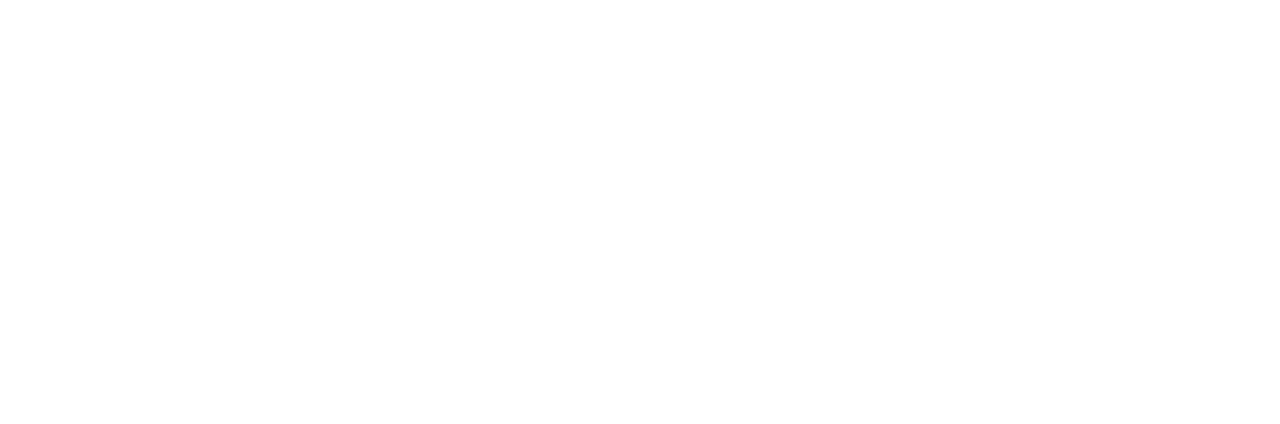
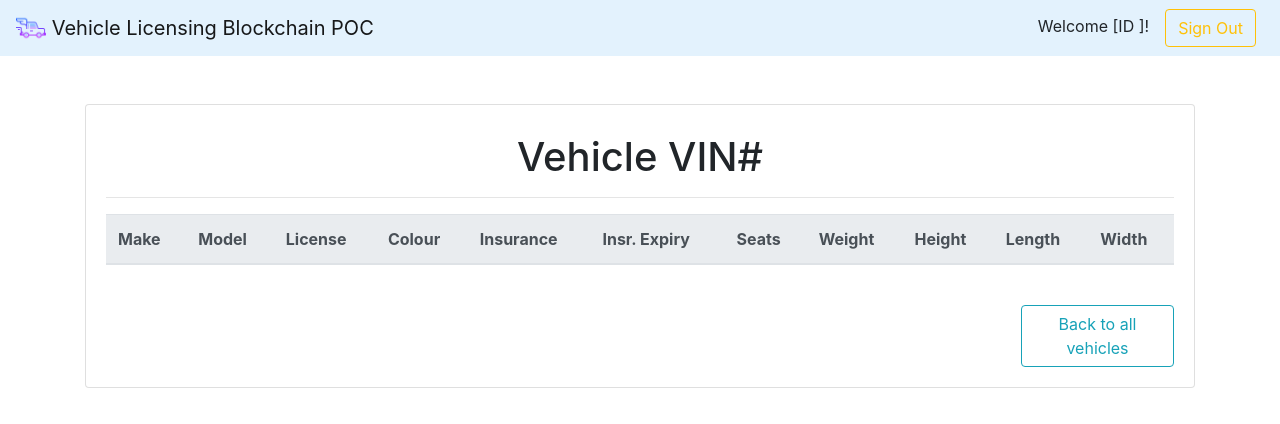
Before and after one commit to KayaCanOntario/HyperledgerPOC, an Angular app: page /police/police-details in a window 1280 px wide. Before the commit this address led to /. Shown: the top 424 px of the page. Built offline with nearby package versions, Linux system fonts and the light colour scheme; no server answers.

Commit message:
view details for police

```diff
--- a/src/app/app-routing.module.ts
+++ b/src/app/app-routing.module.ts
@@ -9,6 +9,7 @@
 import { PoliceHubViewVehiclesComponent } from './police-hub-view-vehicles/police-hub-view-vehicles.component';
 import { PoliceHubImpoundComponent } from './police-hub-impound/police-hub-impound.component';
 import { PoliceHubReportComponent } from './police-hub-report/police-hub-report.component';
+import { PoliceHubViewDetailsComponent} from './police-hub-view-details/police-hub-view-details.component';
 import { ManufaturerHubComponent } from './manufaturer-hub/manufaturer-hub.component';
 import { CarOwnerCarNewComponent } from './car-owner-car-new/car-owner-car-new.component';
 import { ManufaturerHubNewCarComponent } from './manufaturer-hub-new-car/manufaturer-hub-new-car.component';
@@ -35,6 +36,7 @@
   { path: 'police/police-impound', component: PoliceHubImpoundComponent },
   { path: 'police/police-view', component: PoliceHubViewVehiclesComponent },
   { path: 'police/police-report', component: PoliceHubReportComponent },
+  { path: 'police/police-details', component: PoliceHubViewDetailsComponent},
   { path: 'manufacturer', component: ManufaturerHubComponent },
   { path: 'manufacturer/new-car', component: ManufaturerHubNewCarComponent },
   { path: 'manufacturer/view-car', component: ManufaturerHubCarInfoComponent },
--- a/src/app/app.module.ts
+++ b/src/app/app.module.ts
@@ -26,6 +26,7 @@
 import { HttpClientModule, HTTP_INTERCEPTORS, HttpClient } from '@angular/common/http';
 import { HttpClientInterceptor } from './interceptor/http-client.interceptor';
 import { ZmockDataComponent } from './zmock-data/zmock-data.component';
+import { PoliceHubViewDetailsComponent } from './police-hub-view-details/police-hub-view-details.component';
 
 
 
@@ -50,7 +51,8 @@
     ManufaturerHubCarInfoComponent,
     ManufaturerHubOrderRequestsComponent,
     ManufaturerHubStockComponent,
-    ZmockDataComponent
+    ZmockDataComponent,
+    PoliceHubViewDetailsComponent
 
   ],
   imports: [
--- a/src/app/car-owner-hub/car-owner-hub.component.html
+++ b/src/app/car-owner-hub/car-owner-hub.component.html
@@ -46,7 +46,8 @@
               <td>{{row.make}} {{row.model}}</td>
               <td>{{row.plate}}</td>
               <td>{{row.colour}}</td>
-              <td>{{row.status}}</td>
+              <td ><span *ngIf="row.status!='Active (Suspicious)'">{{row.status}}</span>
+              <span *ngIf="row.status=='Active (Suspicious)'">Active</span></td>
               <td>{{row.insurance}}</td>
               <td>
                 <button [routerLink]="['/car-owner/car-info']" [queryParams]="{ID:row.VIN}" type="button" class="btn btn-link">View</button>
--- a/src/app/manufaturer-hub-stock/manufaturer-hub-stock.component.ts
+++ b/src/app/manufaturer-hub-stock/manufaturer-hub-stock.component.ts
@@ -22,26 +22,21 @@
         {
           this.manuID = person1.manId;
           this.manuName = person1.name;
-
-          this.getVehicles();
         }
       })
     });
 
-
+    //filter only vehicles in stock or in production
+    this.restService.getAllFrom("vehicle").subscribe(data=>{
+      data.forEach(vehicle1 => {
+        console.log(vehicle1.status);
+        if(vehicle1.status == "In Stock")
+        {
+          this.tableData.push(vehicle1);
+        }
+      });
+    });
 
   }
 
-  getVehicles() {
-    //filter only active vehicles
-    this.restService.getAllFrom("vehicle").subscribe(data=>{
-      data.forEach(vehicle1 => {
-        // if(vehicle1.status == "In Stock" || vehicle1.status == "In Production")
-        // {
-          this.tableData.push(vehicle1);
-        // }
-      });
-    });
-  }
-
 }
--- /dev/null
+++ b/src/app/police-hub-view-details/police-hub-view-details.component.css
@@ -0,0 +1,4 @@
+h5{
+    font-size: 2.5rem !important;
+    text-align: center !important;
+}
--- /dev/null
+++ b/src/app/police-hub-view-details/police-hub-view-details.component.html
@@ -0,0 +1,72 @@
+<!-- Navbar -->
+<nav class="navbar navbar-light" style="background-color: #e3f2fd;">
+  <a routerLink="/" class="navbar-brand">
+    <img src="../../assets/car.png" width="30" height="30" class="d-inline-block align-top" alt=""> Vehicle Licensing Blockchain POC
+  </a>
+  <div>
+    <span class="mr-3">Welcome {{officerName}} [ID {{badgeID}}]!</span>
+    <button class="btn btn-outline-warning mr-sm-2" routerLink="/">Sign Out</button>
+  </div>
+</nav>
+
+<!-- Container for page -->
+<div class="container">
+  <div class="card my-5">
+    <div class="card-body">
+      <h5 class="card-title my-2">Vehicle VIN#{{vehicleVIN}}</h5>
+      <hr>
+
+      <table class="table table-hover">
+        <thead class="thead-light">
+          <tr>
+            <th scope="col">Make
+            </th>
+            <th scope="col">Model
+            </th>
+            <th scope="col">License
+            </th>
+            <th scope="col">Colour
+            </th>
+            <th scope="col">Insurance
+            </th>
+            <th scope="col">Insr. Expiry
+            </th>
+            <th scope="col">Seats
+            </th>
+            <th scope="col">Weight
+            </th>
+            <th scope="col">Height
+            </th>
+            <th scope="col">Length
+            </th>
+            <th scope="col">Width
+            </th>
+
+          </tr>
+        </thead>
+        <tbody>
+          <tr *ngIf="tableData!=undefined && tableData!=null">
+            <td>{{tableData.make}}</td>
+            <td>{{tableData.model}}</td>
+            <td>{{tableData.plate}}</td>
+            <td>{{tableData.colour}}</td>
+            <td>534573</td>
+            <td>{{tableData.insurance}}</td>
+            <td>{{tableData.numSeats}}</td>
+            <td>{{tableData.weight}}</td>
+            <td>{{tableData.height}}</td>
+            <td>{{tableData.length}}</td>
+            <td>{{tableData.width}}</td>
+          </tr>
+        </tbody>
+      </table>
+
+      <div class="row justify-content-end">
+        <div class="col-2 mt-4">
+          <button routerLink="/police/police-view" class="btn btn-outline-info">Back to all vehicles</button>
+        </div>
+      </div>
+    </div>
+
+  </div>
+</div>
--- /dev/null
+++ b/src/app/police-hub-view-details/police-hub-view-details.component.ts
@@ -0,0 +1,58 @@
+import { Component, OnInit } from '@angular/core';
+import { RestService } from './../rest.service';
+import { RouterLink, ActivatedRoute, Router } from '../../../node_modules/@angular/router';
+import { Vehicle } from '../models/vehicle';
+
+@Component({
+  selector: 'app-police-hub-view-details',
+  templateUrl: './police-hub-view-details.component.html',
+  styleUrls: ['./police-hub-view-details.component.css']
+})
+export class PoliceHubViewDetailsComponent implements OnInit {
+  ownerID: string;
+  ownerName: string;
+  tableData: any;
+  vehicleVIN: string;
+  badgeID: string;
+  officerName: string;
+  constructor(private restService: RestService, private routerLink: ActivatedRoute, private router: Router) { }
+
+  ngOnInit() {
+    this.restService.getAllFrom("policeOfficer").subscribe(data=>{
+      data.forEach(person1 =>{
+        if(person1.email == window.localStorage[0])
+        {
+          this.badgeID = person1.badgeNumber;
+          this.officerName = "Officer "+person1.firstName + " " + person1.lastName;
+        }
+      })
+    });
+    this.getData();
+  }
+  getData() {
+    this.routerLink.queryParams.subscribe(params => {
+      const myID = params["ID"];
+      this.vehicleVIN = myID;
+      this.restService.isWorking();
+
+      this.restService.getAllFrom("carOwner").subscribe(data => {
+        data.forEach(person1 => {
+          if (person1.email == window.localStorage[0]) {
+            this.ownerID = person1.ownerId;
+            this.ownerName = person1.firstName + " " + person1.lastName;
+          }
+        })
+      });
+      this.restService.getAllFrom("vehicle").subscribe(data => {
+        data.forEach(vehicle1 => {
+          if(vehicle1.VIN == myID)
+          {
+            this.tableData = vehicle1;
+
+          }
+        })
+      });
+    });
+  }
+
+}
--- a/src/app/police-hub-view-vehicles/police-hub-view-vehicles.component.html
+++ b/src/app/police-hub-view-vehicles/police-hub-view-vehicles.component.html
@@ -40,7 +40,7 @@
               <td>{{row.status}}</td>
               <td>{{row.colour}}</td>
               <td>
-                <button routerLink="/" type="button" class="btn btn-link">View</button>
+                <button [routerLink]="['/police/police-details']" [queryParams]="{ID:row.VIN}" type="button" class="btn btn-link">View</button>
               </td>
 
           </tr>
```
Also changed, not shown: 1 other file (tests, documents, lock files or other folders).
